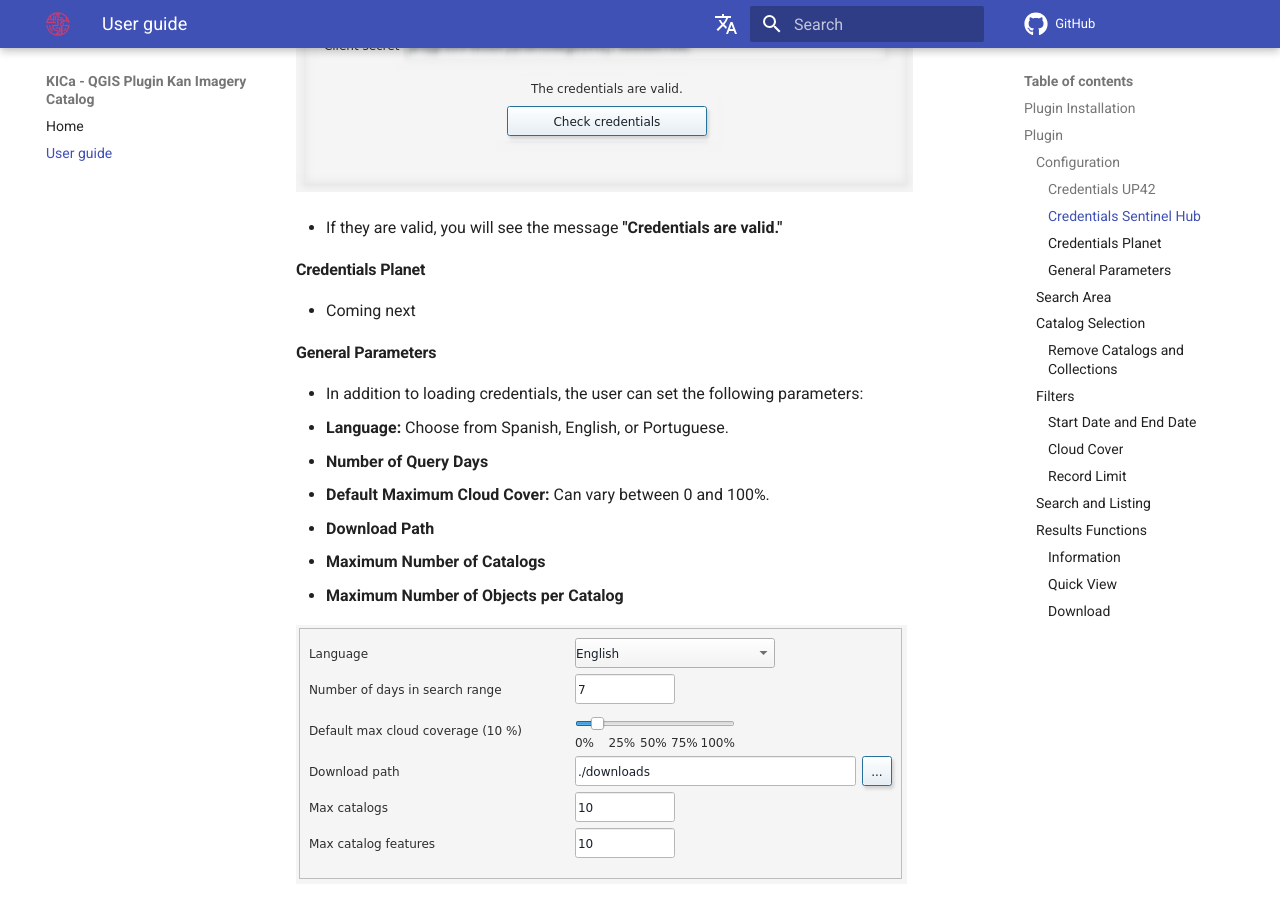
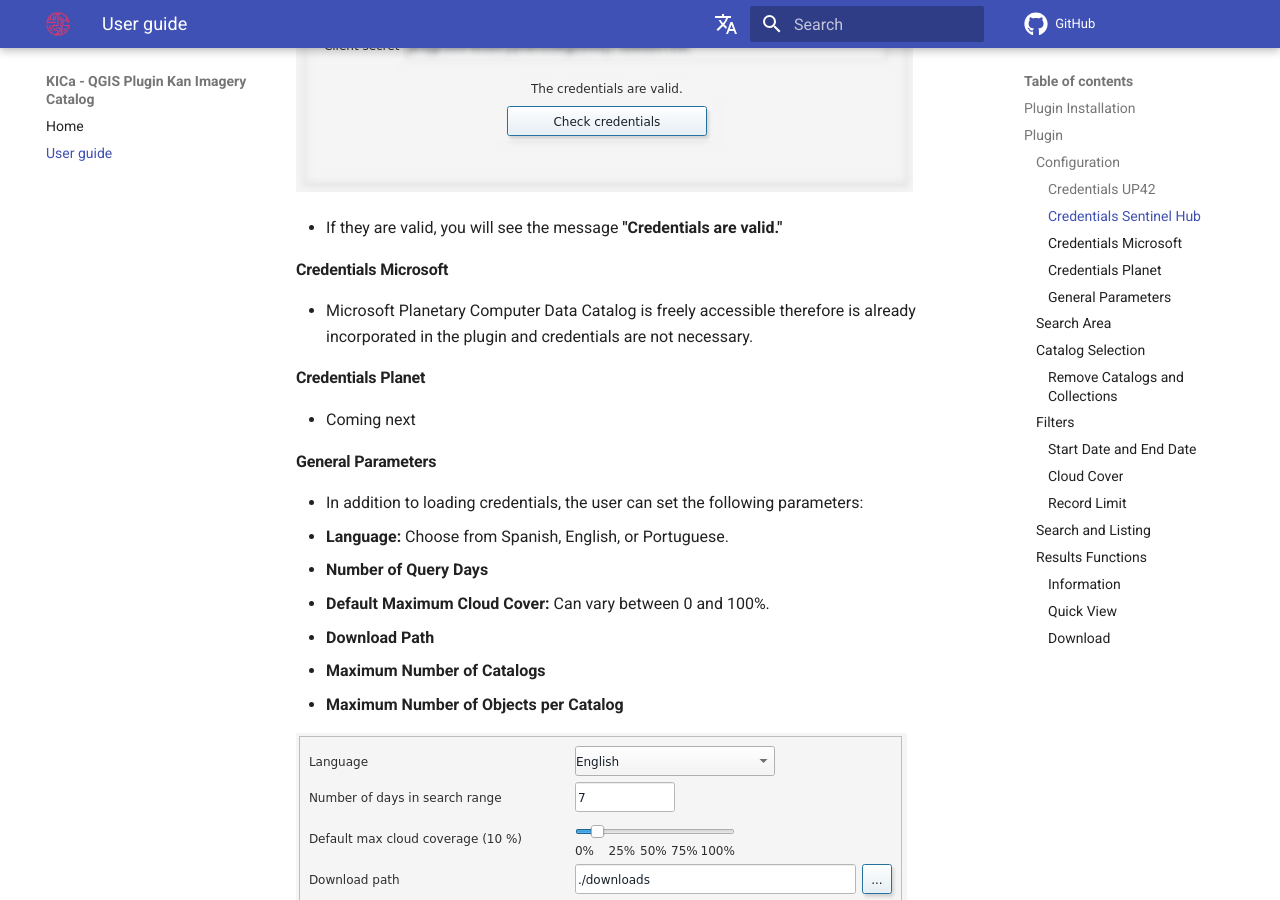
Before and after one commit to Kan-T-IT/QGIS-KICa-Doc, an MkDocs documentation site: the page built from docs/user_guide_kic.md, in a window 1280 px wide and 900 px high, scrolled down 5023 px. Built offline with MkDocs 1.6.1 and Material for MkDocs 9.7.7, drawn with Linux system fonts in a browser that asks for light colours; comment, search, counter and statistics services are not loaded.

Commit message:
add microsoft config for plugin

```diff
--- a/docs/user_guide_kic.md
+++ b/docs/user_guide_kic.md
@@ -73,6 +73,9 @@
    ![Plugin Window](./image/sentinel_valid_credentials.png)
 
   - If they are valid, you will see the message **"Credentials are valid."**
+
+#### Credentials Microsoft
+- Microsoft Planetary Computer Data Catalog is freely accessible therefore is already incorporated in the plugin and credentials are not necessary.
 
 #### Credentials Planet
 - Coming next
```
